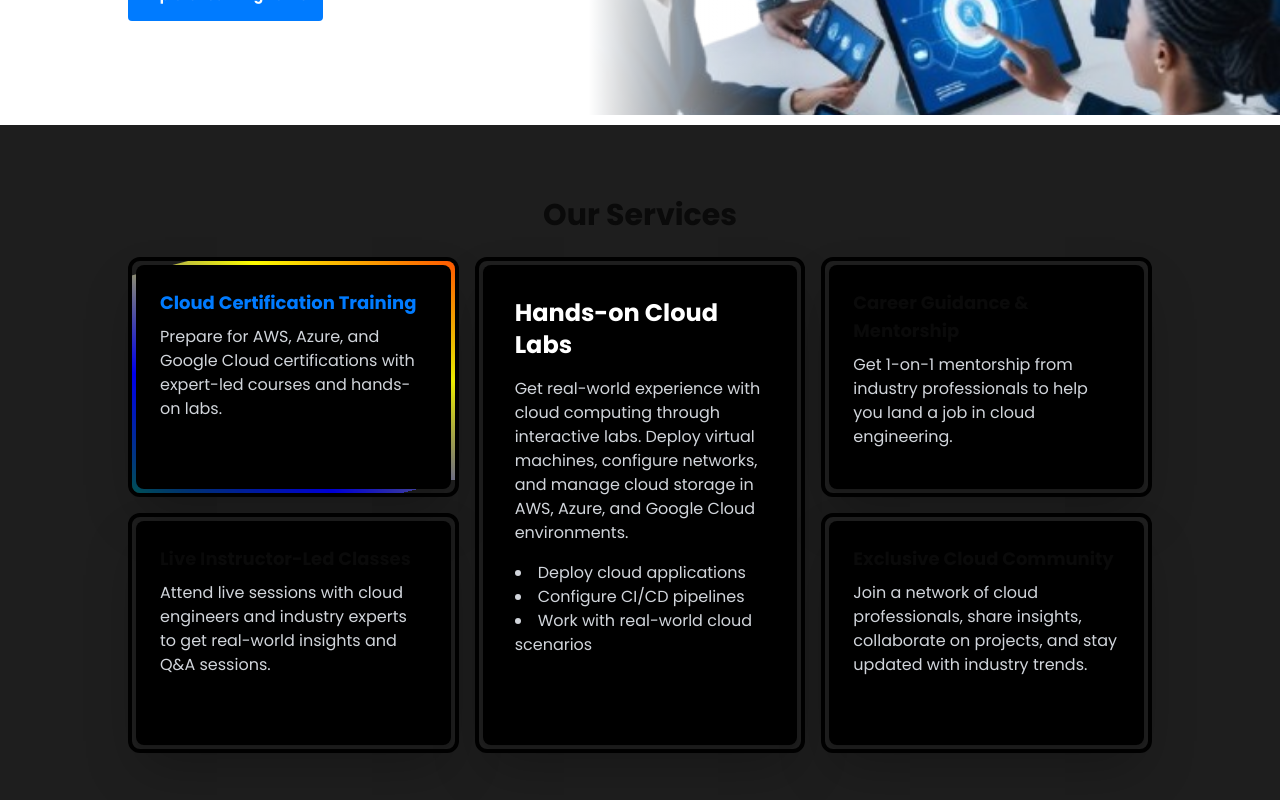
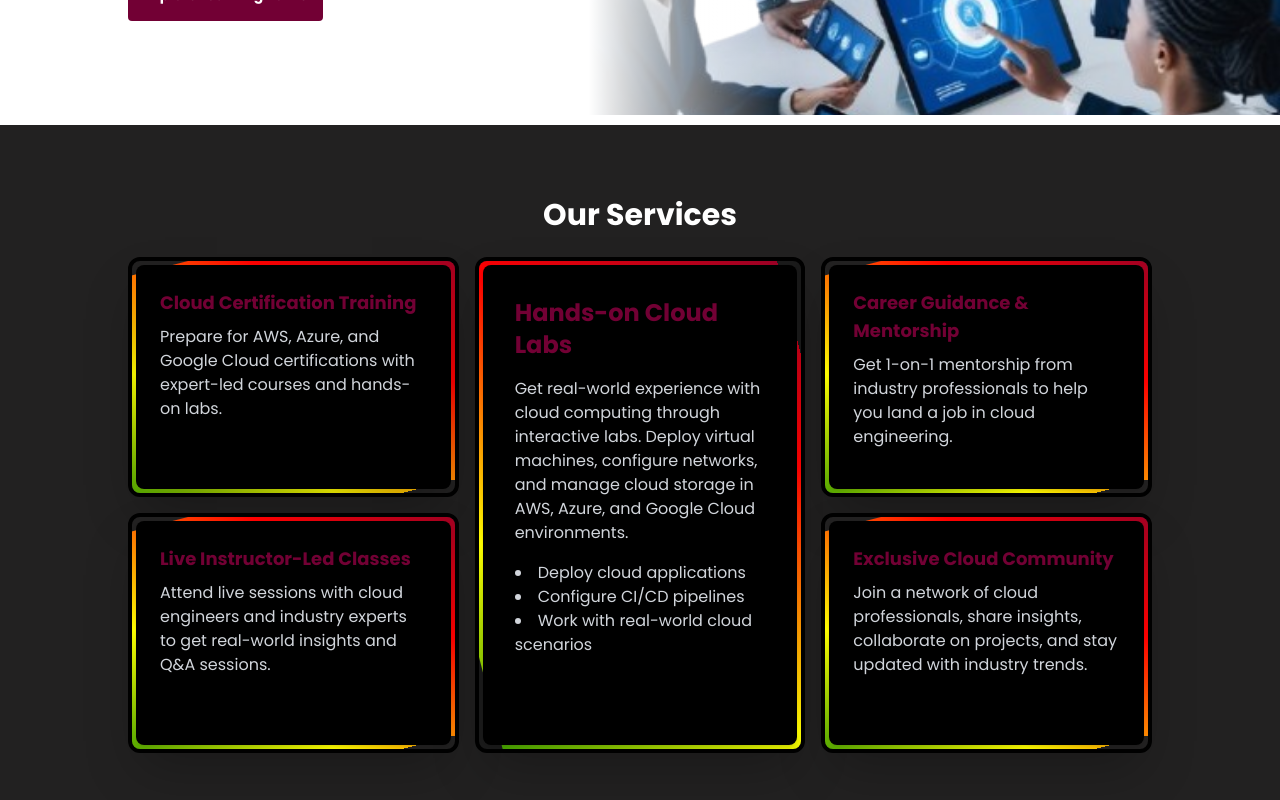
Before and after one commit to Justjoseph0/elearning, a React (Vite) app in the folder frontend/: page / in a window 1280 px wide. Shown: the part 580-1380 px from the top of the page. Built offline with nearby package versions, Linux system fonts and the light colour scheme.

Commit message:
Added The Homepage The HeroSection and OurServices

```diff
--- a/frontend/src/components/HomePage/HeroSlider.jsx
+++ b/frontend/src/components/HomePage/HeroSlider.jsx
@@ -78,14 +78,14 @@ const HeroSlider = () => {
                 <motion.button
                   whileHover={{ scale: 0.9 }}
                   whileTap={{ scale: 0.5 }}
-                  className="bg-primary text-sm font-semibold rounded text-white p-4 transition duration-300 ease-in-out hover:bg-hoverDark hover:shadow-lg"
+                  className="bg-darkPurple text-sm font-semibold rounded text-white p-4 transition duration-300 ease-in-out hover:bg-hoverDark hover:shadow-lg"
                 >
                   Our Training Options
                 </motion.button>
                 <motion.button
                   whileHover={{ scale: 0.9 }}
                   whileTap={{ scale: 0.5 }}
-                  className="border-primary border-2 text-primary text-sm font-semibold rounded px-4 py-3 transition duration-300 ease-in-out hover:bg-hoverDark hover:border-none hover:py-4 hover:text-white hover:shadow-lg"
+                  className="border-darkPurple border-2 text-darkPurple text-sm font-semibold rounded px-4 py-3 transition duration-300 ease-in-out hover:bg-hoverDark hover:border-none hover:py-4 hover:text-white hover:shadow-lg"
                 >
                   Get Free Consultation
                 </motion.button>
@@ -135,7 +135,7 @@ const HeroSlider = () => {
 
               {/* 📌 Call-to-Action Button */}
               <div className="mt-6">
-                <button className="bg-primary text-sm font-semibold rounded text-white p-4 transition duration-300 ease-in-out hover:bg-hoverDark hover:shadow-lg">
+                <button className="bg-darkPurple text-sm font-semibold rounded text-white p-4 transition duration-300 ease-in-out hover:bg-hoverDark hover:shadow-lg">
                   Explore Learning Paths
                 </button>
               </div>
@@ -169,7 +169,7 @@ const HeroSlider = () => {
 
               {/* 📌 Call-to-Action Button */}
               <div className="mt-6">
-                <button className="bg-primary text-sm font-semibold rounded text-white p-4 transition duration-300 ease-in-out hover:bg-hoverDark hover:shadow-lg">
+                <button className="bg-darkPurple text-sm font-semibold rounded text-white p-4 transition duration-300 ease-in-out hover:bg-hoverDark hover:shadow-lg">
                   Learn More About Us
                 </button>
               </div>
--- a/frontend/src/components/HomePage/OurServices.jsx
+++ b/frontend/src/components/HomePage/OurServices.jsx
@@ -3,20 +3,20 @@ import React from 'react'
 const OurServices = () => {
   return (
     <section className='mx-auto md:w-[80%] py-10'>
-        <h2 className='text-3xl text-center font-bold text-darkPurple mb-6'>Our Services</h2>
+        <h2 className='text-3xl text-center font-bold text-light mb-6'>Our Services</h2>
         <article className="grid grid-cols-3 gap-4 w-full h-full">
             {/* Left Side - 2 Smaller Grid Items */}
             <div className="flex flex-col space-y-4">
-                <div className='bg-lightDark border-4 border-black p-1 rounded-xl h-full shadow-2xl card  '>
+                <div className='bg-customDark border-4 border-black p-1 rounded-xl h-full shadow-2xl card  '>
                     <div className="bg-dark p-6 rounded-lg shadow-2xl h-full card-content">
-                        <h3 className="text-lg font-bold text-primary mb-2">Cloud Certification Training</h3>
+                        <h3 className="text-lg font-bold text-darkPurple mb-2">Cloud Certification Training</h3>
                         <p className="text-gray-300">
                             Prepare for AWS, Azure, and Google Cloud certifications with expert-led courses and hands-on labs.
                         </p>
                     </div>
                 </div>
-                <div className='bg-lightDark border-4 border-black p-1 rounded-xl h-full shadow-2xl '>
-                    <div className="bg-dark p-6 rounded-lg shadow-md h-full -content">
+                <div className='bg-customDark border-4 border-black p-1 rounded-xl h-full shadow-2xl card '>
+                    <div className="bg-dark p-6 rounded-lg shadow-md h-full card-content">
                         <h3 className="text-lg font-bold text-darkPurple mb-2">Live Instructor-Led Classes</h3>
                         <p className="text-gray-300">
                             Attend live sessions with cloud engineers and industry experts to get real-world insights and Q&A sessions.
@@ -27,9 +27,9 @@ const OurServices = () => {
 
             {/* Center - 1 Large Grid Item */}
 
-            <div className="flex items-center justify-center h-full bg-lightDark border-4 border-black p-1 rounded-xl shadow-2xl ">
-                <div className="bg-dark text-white p-8 rounded-lg shadow-md w-full h-[60vh] -content">
-                    <h2 className="text-2xl font-bold mb-4">Hands-on Cloud Labs</h2>
+            <div className="flex items-center justify-center h-full bg-lightDark border-4 border-black p-1 rounded-xl shadow-2xl card ">
+                <div className="bg-dark text-white p-8 rounded-lg shadow-md w-full h-[60vh] card-content">
+                    <h2 className="text-2xl text-darkPurple font-bold mb-4">Hands-on Cloud Labs</h2>
                     <p className="text-gray-300">
                         Get real-world experience with cloud computing through interactive labs. Deploy virtual machines, configure networks,
                         and manage cloud storage in AWS, Azure, and Google Cloud environments.
@@ -44,16 +44,16 @@ const OurServices = () => {
 
             {/* Right Side - 2 Larger Grid Items */}
             <div className="flex flex-col space-y-4">
-                <div className='bg-lightDark border-4 border-black p-1 rounded-xl shadow-2xl h-full  '>
-                    <div className="bg-dark p-6 rounded-lg shadow-md h-full -content">
+                <div className='bg-customDark border-4 border-black p-1 rounded-xl shadow-2xl h-full card '>
+                    <div className="bg-dark p-6 rounded-lg shadow-md h-full card-content">
                         <h3 className="text-lg font-bold text-darkPurple mb-2">Career Guidance & Mentorship</h3>
                         <p className="text-gray-300">
                             Get 1-on-1 mentorship from industry professionals to help you land a job in cloud engineering.
                         </p>
                     </div>
                 </div>
-                <div className='bg-lightDark border-4 border-black p-1 rounded-xl shadow-2xl h-full '>
-                    <div className="bg-dark p-6 rounded-lg shadow-md h-full -content">
+                <div className='bg-customDark border-4 border-black p-1 rounded-xl shadow-2xl h-full card '>
+                    <div className="bg-dark p-6 rounded-lg shadow-md h-full card-content">
                         <h3 className="text-lg font-bold text-darkPurple mb-2">Exclusive Cloud Community</h3>
                         <p className="text-gray-300">
                             Join a network of cloud professionals, share insights, collaborate on projects, and stay updated with industry trends.
@@ -65,8 +65,6 @@ const OurServices = () => {
         </article>
 
     </section>
-
-
   )
 }
 
--- a/frontend/src/components/ui/button.jsx
+++ b/frontend/src/components/ui/button.jsx
@@ -1,7 +1,6 @@
 import * as React from "react"
 import { Slot } from "@radix-ui/react-slot"
 import { cva } from "class-variance-authority";
-
 import { cn } from "@/lib/utils"
 
 const buttonVariants = cva(
--- a/frontend/src/index.css
+++ b/frontend/src/index.css
@@ -79,7 +79,7 @@
     position: absolute;
     height: 120%;
     width: 120%;
-    background: linear-gradient(45deg, red, yellow, blue, green);
+    background: linear-gradient(45deg, #720034, red, yellow, green);
     top: -10%;
     left: -10%;
     z-index: 0; /* Keeps it behind the content */
--- a/frontend/src/pages/HomePage.jsx
+++ b/frontend/src/pages/HomePage.jsx
@@ -6,7 +6,7 @@ const HomePage = () => {
   return (
     <main className='font-poppins'>
         <HeroSlider />
-        <section className='bg-lightDark py-8'>
+        <section className='bg-customDark py-8'>
           <OurServices />
         </section>
     </main>
--- a/frontend/tailwind.config.js
+++ b/frontend/tailwind.config.js
@@ -22,13 +22,12 @@ export default {
   				DEFAULT: 'hsl(var(--primary))',
   				foreground: 'hsl(var(--primary-foreground))'
   			},
-  			//
-			  primary: '#007BFF', // Electric Blue
-			  dark: '#000000', // Black
-			  lightDark: "#1E1E1E",
-			  light: '#FFFFFF', // White
-			  hoverLight: '#66B2FF',
-			  hoverDark: '#0056B3',
+  			darkPurple: ' #720034',
+  			customDark: '#222121',
+			dark: '#000000',
+  			light: '#FFFFFF',
+  			hoverLight: '#66B2FF',
+  			hoverDark: '#0056B3',
   			background: 'hsl(var(--background))',
   			foreground: 'hsl(var(--foreground))',
   			card: {
```
